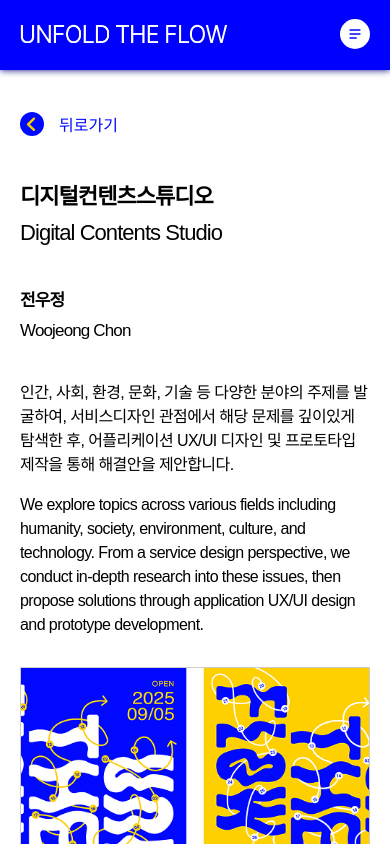
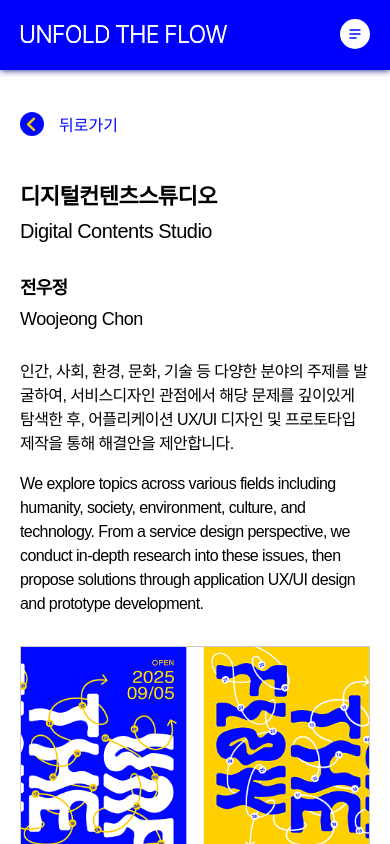
Before and after one commit to SEOJAE00/injemm2025, a React (Vite) app: page /project/digitalcontentsstudio in a window 390 px wide. Shown: the top 844 px of the page. Built offline with nearby package versions, Linux system fonts and the light colour scheme; a web font is replaced by a local one.

Commit message:
css수정

```diff
--- a/src/css/Project.css
+++ b/src/css/Project.css
@@ -184,6 +184,7 @@
 
   .project-page {
     max-width: 1200px;
+    padding: 48px 60px 0px 60px;
   }
 
   .project-grid {
@@ -192,6 +193,10 @@
 
   .subject {
     font-size: 30px;
+  }
+
+  .subject-en {
+    letter-spacing: -0.75px;
   }
 
   .prof {
@@ -214,6 +219,10 @@
 
   .card-wrapper > div {
     flex: 0 0 calc((100% - 3 * 30px) / 4);
+  }
+
+  .ntext2 {
+    font-size: 18px;
   }
 
 }
@@ -267,10 +276,22 @@
 
   .subject {
     font-size: 22px;
+    letter-spacing: -0.55px;
+  }
+
+  .subject-en {
+    margin-bottom: 30px;
+    letter-spacing: -0.5px !important;
+    font-size: 20px !important;
   }
 
   .prof {
-    font-size: 17px;
+    font-size: 18px;
+  }
+
+  .prof-en {
+    margin-bottom: 30px;
+    letter-spacing: -0.45px;
   }
 
   .desc-text-wrapper {
@@ -285,6 +306,7 @@
 
   .card-wrapper {
     gap: 40px 0;
+    margin-bottom: 14px;
   }
 
   .card-wrapper > div {
--- a/src/css/ProjectDetail.css
+++ b/src/css/ProjectDetail.css
@@ -183,6 +183,11 @@
 
   .project-name {
     font-size: 30px;
+    letter-spacing: -0.75px;
+  }
+
+  .student-name-wrapper {
+    margin-bottom: 10px;
   }
 
   .student-name {
@@ -296,7 +301,7 @@
   .desc-text-wrapper-detail {
     max-width: 350px;
     gap: 16px;
-    margin-bottom: 24px;
+    margin-bottom: 30px;
   }
 
   .description-project {
@@ -306,6 +311,7 @@
 
   .project-name {
     font-size: 22px;
+    letter-spacing: -0.55px;
   }
 
   .student-name {
@@ -314,6 +320,7 @@
 
   .name-lower {
     margin-bottom: 30px;
+    font-size: 20px;
   }
 
   .student-info {
```
